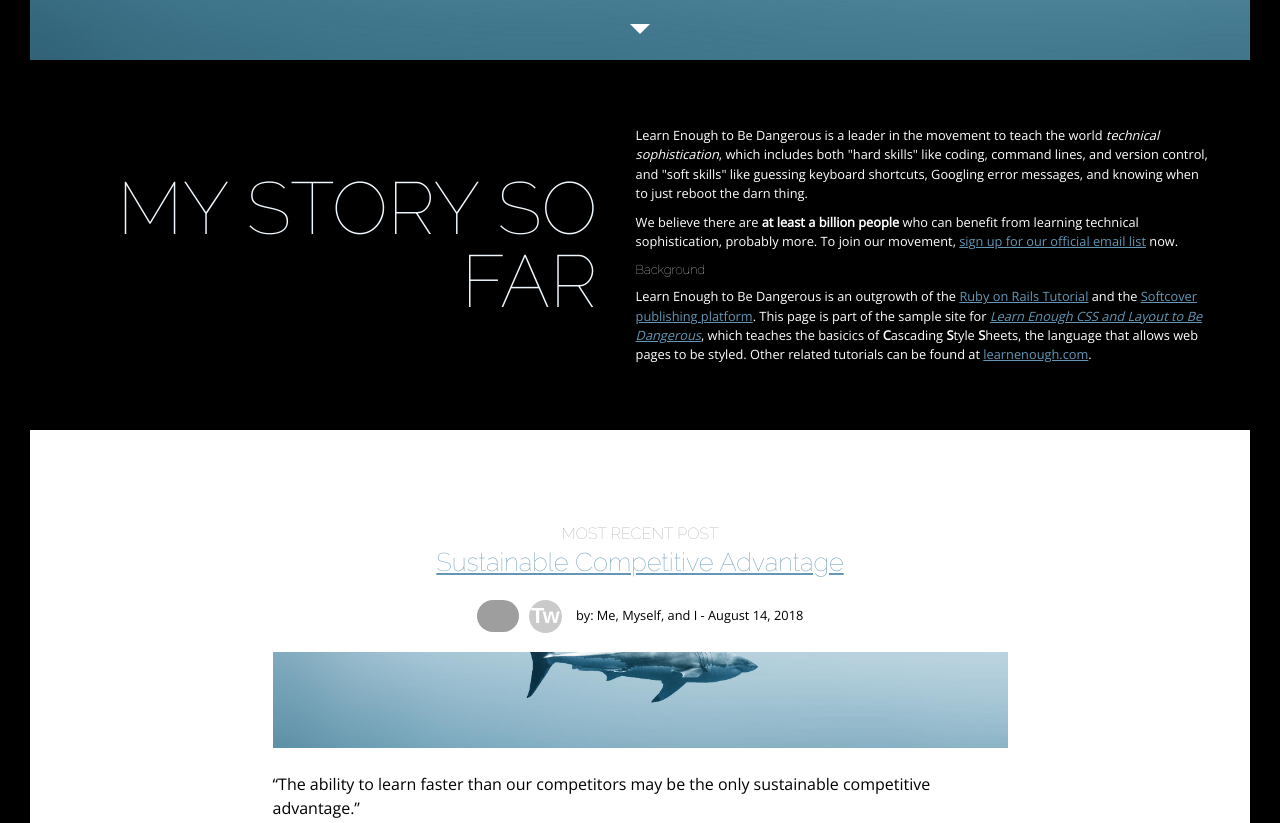
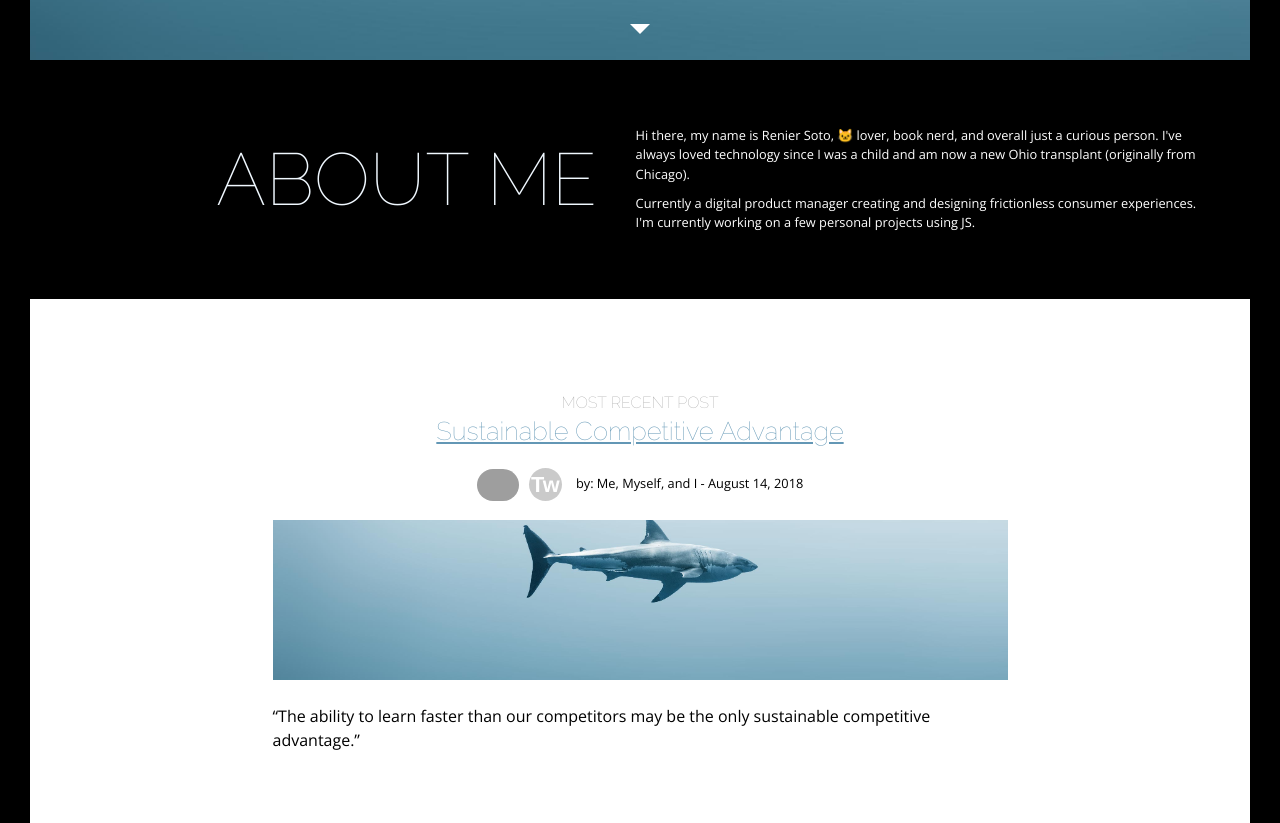
Before and after one commit to rgsoto/rgsoto.github.io, a plain HTML site: page _site/index.html in a window 1280 px wide. Shown: the part 740-1563 px from the top of the page. Drawn offline with nearby package versions, Linux system fonts and the light colour scheme; grey boxes are pictures that could not be loaded.

Commit message:
small updates to site

```diff
--- a/_site/css/main.css
+++ b/_site/css/main.css
@@ -555,7 +555,7 @@
 .posts-image {
   background-position: center;
   background-size: cover;
-  height: 6em;
+  height: 10em;
   margin-bottom: 1.5em;
 }
 .post {
--- a/_site/index.html
+++ b/_site/index.html
@@ -80,34 +80,19 @@
 </div>
 
 <div class="home-callout">
-  <h1 class="callout-title">My Story So Far</h1>
+  <h1 class="callout-title">About Me</h1>
   <div class="callout-copy">
     <p>
-      Learn Enough to Be Dangerous is a leader in the movement to teach the world
-      <em>technical sophistication</em>, which includes both "hard skills" like
-      coding, command lines, and version control, and "soft skills" like guessing
-      keyboard shortcuts, Googling error messages, and knowing when to just
-      reboot the darn thing.
+      Hi there, my name is Renier Soto, 🐱 lover, book nerd,
+      and overall just a curious person. I've always loved technology
+      since I was a child and am now a new Ohio transplant
+      (originally from Chicago).
     </p>
     <p>
-      We believe there are <strong>at least a billion people</strong> who can
-      benefit from learning technical sophistication, probably more. To join our
-      movement, <a href="https://learnenough.com/#email_list">sign up for our
-      official email list</a> now.
+      Currently a digital product manager creating and designing frictionless
+      consumer experiences. I'm currently working on a few personal projects using JS.
     </p>
-    <h3>Background</h3>
-    <p>
-      Learn Enough to Be Dangerous is an outgrowth of the
-      <a href="https://www.railstutorial.org/">Ruby on Rails Tutorial</a> and the
-      <a href="https://www.softcover.io/">Softcover publishing platform</a>. This
-      page is part of the sample site for <a
-      href="https://learnenough.com/css-tutorial"><em>Learn Enough CSS and Layout
-      to Be Dangerous</em></a>, which teaches the basicics of
-      <strong>C</strong>ascading <strong>S</strong>tyle
-      <strong>S</strong>heets, the language that
-      allows web pages to be styled. Other related tutorials can be found at
-      <a href="https://learnenough.com/">learnenough.com</a>.
-    </p>
+
   </div>
 </div>
 <div class="home-section">
@@ -228,7 +213,7 @@
 
       </ul>
     </nav>
-  <h3>Learn Enough <span>to be Dangerous</span></h3>
+
 </footer>
 
   </body>
--- a/css/main.css
+++ b/css/main.css
@@ -555,7 +555,7 @@
 .posts-image {
   background-position: center;
   background-size: cover;
-  height: 6em;
+  height: 10em;
   margin-bottom: 1.5em;
 }
 .post {
```
Also changed, not shown: _includes/footer.html (+1 -1 lines), _site/2018/08/13/never-ending-buffet.html (+1 -1 lines), _site/2018/08/14/sustainable-competitive-advantage.html (+1 -1 lines), _site/blog/index.html (+1 -1 lines), _site/gallery/index.html (+1 -1 lines), index.html (+8 -23 lines).
